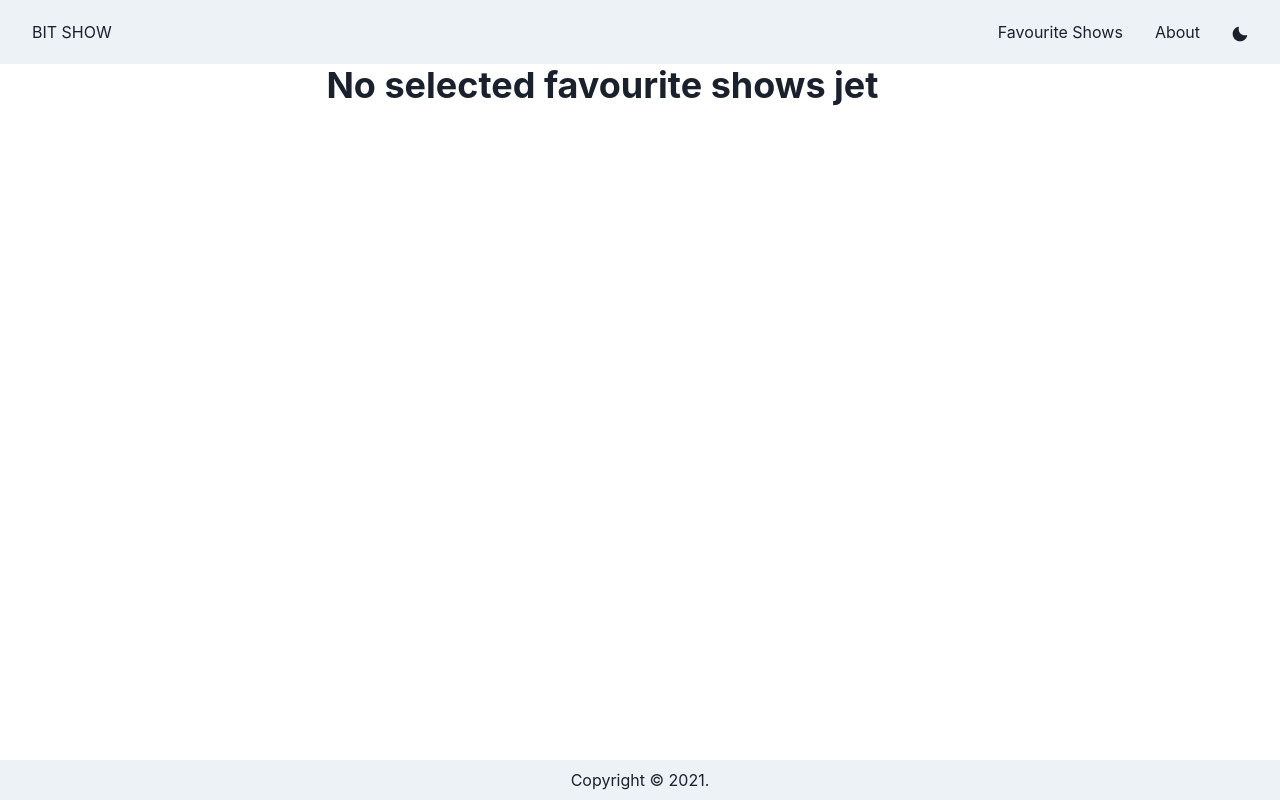
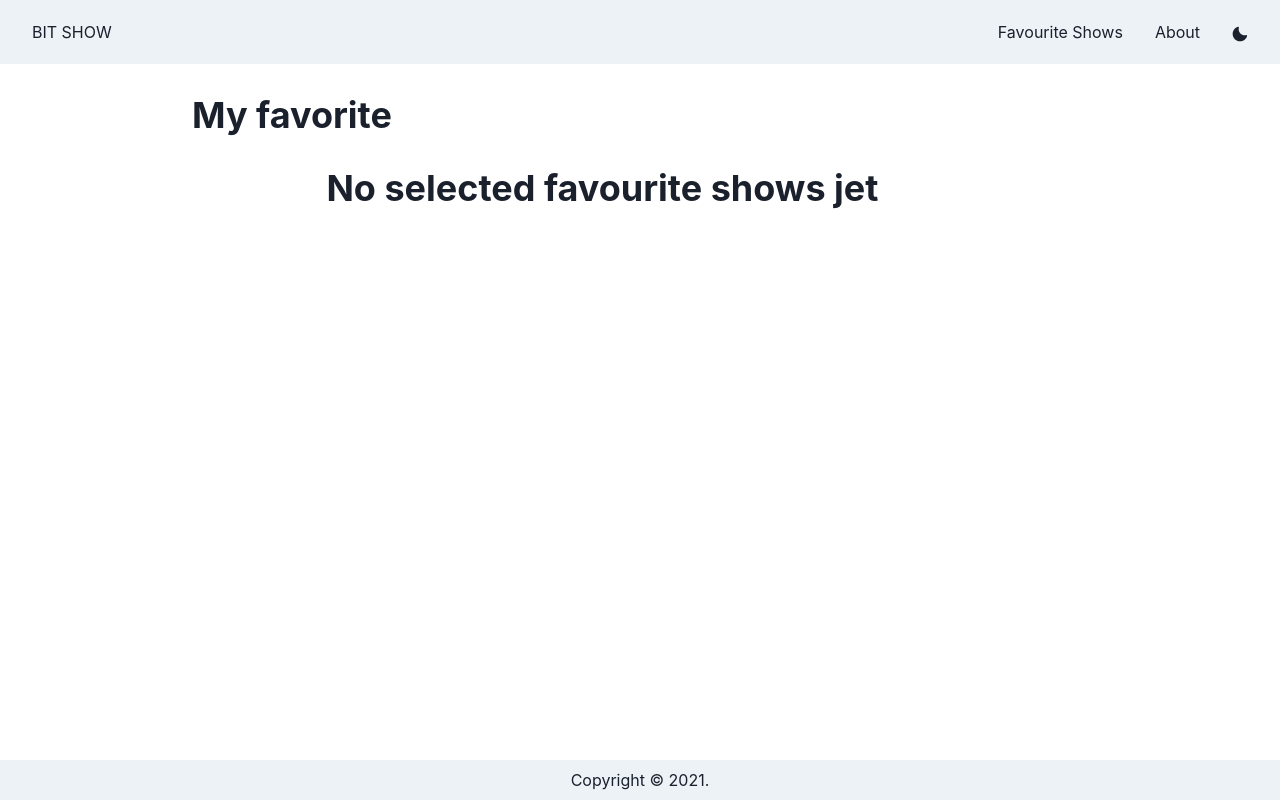
Before and after one commit to draganabogicevic/bit-show-js, a React (Create React App) app: page /favShows in a window 1280 px wide. Built offline with nearby package versions, Linux system fonts and the light colour scheme.

Commit message:
hading and another try to deploy

```diff
--- a/src/app/FavShows/FavShows.jsx
+++ b/src/app/FavShows/FavShows.jsx
@@ -4,7 +4,7 @@ import { BookmarkContext } from "../../context/bookmark-context";
 import FavCard from "./FavCard";
 import ErrorDisplay from "../../components/ErrorDisplay";
 
-import { Box, SimpleGrid  } from "@chakra-ui/react";
+import { Box, SimpleGrid, Heading  } from "@chakra-ui/react";
 
 const FavShows = () => {
   const [bookmarked, setBookmarked] = useState([]);
@@ -26,7 +26,8 @@ const FavShows = () => {
 
   return (
     <Box w="70%" m="auto">
-      {(bookmarked !== null && bookmarked.length > 1 )? (
+      <Heading my="30px">My favorite</Heading>
+      {(bookmarked !== null && bookmarked.length >= 1 )? (
         <SimpleGrid columns={[1, 2, 3]}>
           {bookmarked.map((s, index) => (
           <Box w="100%" key={index}>
```
